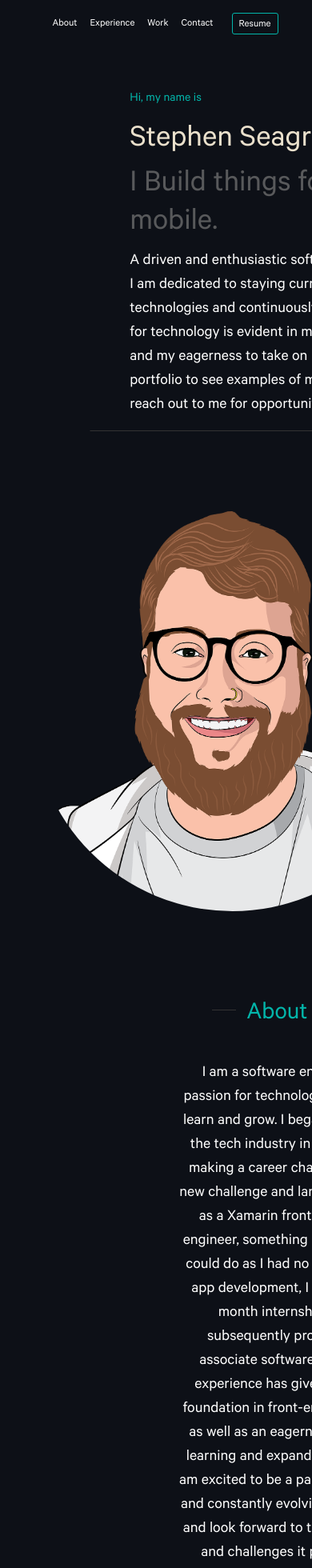
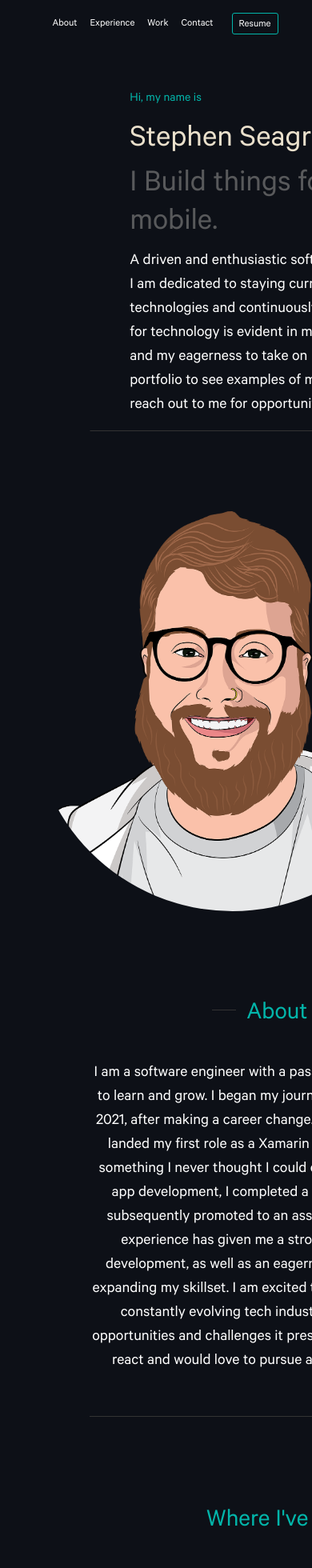
Before and after one commit to nemixu/portfolio_v2, a React (Create React App) app: page / in a window 390 px wide. Shown: the top 1960 px of the page at 80% size. Built offline with nearby package versions, Linux system fonts and the light colour scheme.

Commit message:
Fix about me styles for small screens.

```diff
--- a/src/styles/AboutStyles.css
+++ b/src/styles/AboutStyles.css
@@ -38,3 +38,31 @@
   background-color: #333333;
   margin-right: 13px;
 }
+
+/* Small laptops */
+@media only screen and (min-device-width: 1200px) and (max-device-width: 1600px) {
+  .about-section {
+    margin: 0 20% 15% 20%;
+  }
+}
+
+/* Ipad pro */
+@media only screen and (min-width: 1024px) and (max-height: 1366px) and (-webkit-min-device-pixel-ratio: 2) {
+  .about-section {
+    margin: 0 15% 15% 15%;
+  }
+}
+
+/* Ipad 1 /2*/
+@media only screen and (min-device-width: 768px) and (max-device-width: 1023px) and (-webkit-min-device-pixel-ratio: 1) {
+  .about-section {
+    margin: 0 15% 15% 15%;
+  }
+}
+
+/* Mobiles */
+@media only screen and (min-device-width: 320px) and (max-device-width: 568px) {
+  .about-section {
+    margin: 0 15% 15% 15%;
+  }
+}
```
